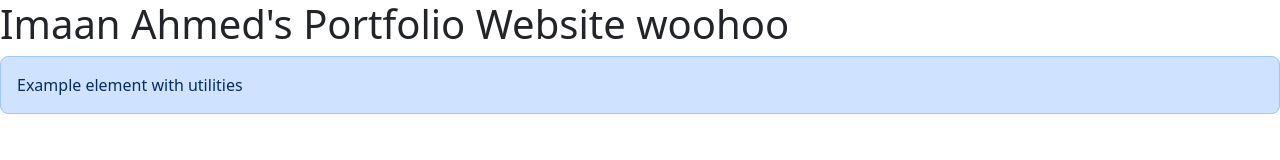
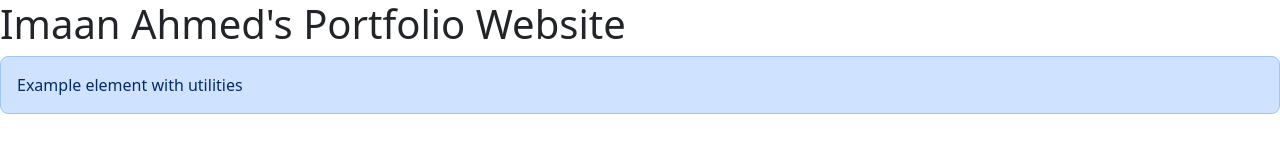
Before and after one commit to imaank00/imaank00.github.io, a plain HTML site: page index.html in a window 1280 px wide. Drawn offline with nearby package versions, Linux system fonts and the light colour scheme.

Commit message:
Testing bootstrap

```diff
--- a/index.html
+++ b/index.html
@@ -9,7 +9,7 @@
     <link href="https://cdn.jsdelivr.net/npm/bootstrap@5.3.3/dist/css/bootstrap.min.css" rel="stylesheet" integrity="sha384-QWTKZyjpPEjISv5WaRU9OFeRpok6YctnYmDr5pNlyT2bRjXh0JMhjY6hW+ALEwIH" crossorigin="anonymous">
   </head>
   <body>
-    <h1>Imaan Ahmed's Portfolio Website woohoo</h1>
+    <h1>Imaan Ahmed's Portfolio Website</h1>
     <div class="p-3 text-primary-emphasis bg-primary-subtle border border-primary-subtle rounded-3">
         Example element with utilities
       </div>
```
